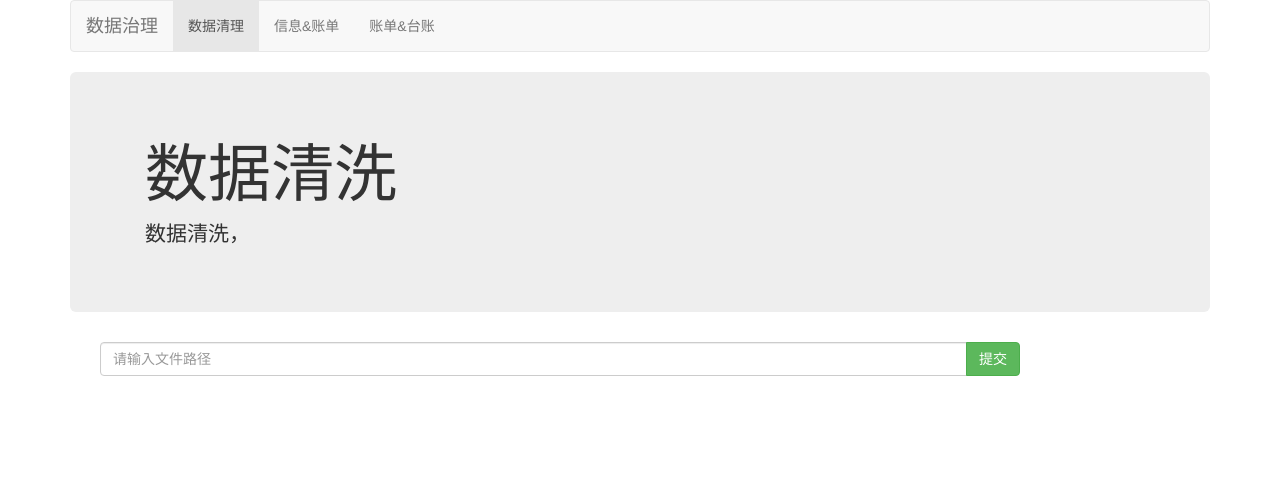
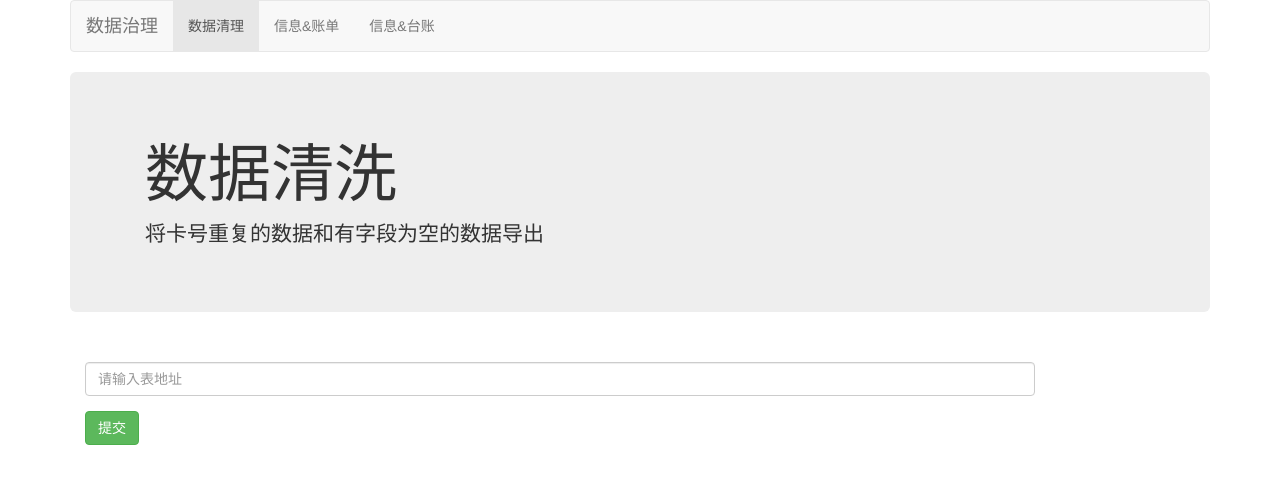
Before and after one commit to bluechanel/datagovernance, a Flask app: page / in a window 1280 px wide, after a click on "数据清理". Shown: the top 484 px of the page. Run offline with Flask 2, Linux system fonts and the light colour scheme; some libraries are stand-ins or nearby versions.

Commit message:
fixed bugs

```diff
--- a/app.py
+++ b/app.py
@@ -33,12 +33,13 @@ def clean(path: str) -> list[str]:
     data = pd.read_excel(path)
     # 重复  根据id去重
     data_duplicates = data.drop_duplicates(subset=["卡号"], keep=False)
-    result1_data = pd.merge(data, data_duplicates, how='outer', on="id", indicator=True).query(
+    result1_data = pd.merge(data, data_duplicates, how='outer', on="卡号", indicator=True).query(
         '_merge == "left_only"').drop(
         columns=['_merge'])
     # 有空值  所有字段空值判断
     n = data.isnull().any(axis=1)
-    m = n[n is True].index
+    # == 是因为这里是numpy
+    m = n[n == True].index
     result2_data = data[data.index.isin(m)]
     result1_data.to_excel(f'data/{result1_name}')
     result2_data.to_excel(f'data/{result2_name}')
@@ -92,15 +93,13 @@ def ledger(path1: str, path2: str) -> list[str]:
 @app.post('/data_clean')
 def clean_route():
     r = request.get_json()
-    logging.info(str(r))
     result_name = clean(r["path"])
-    return jsonify({"filename": f"{result_name}"})
+    return jsonify({"filename": result_name})
 
 
 @app.post('/finance')
 def finance_route():
     r = request.get_json()
-    logging.info(str(r))
     result_name = finance(r["path1"], r["path2"])
     return jsonify({"filename": result_name})
 
@@ -108,7 +107,6 @@ def finance_route():
 @app.post('/ledger')
 def ledger_route():
     r = request.get_json()
-    logging.info(str(r))
     result_name = ledger(r["path1"], r["path2"])
     return jsonify({"filename": result_name})
 
--- a/templates/index.html
+++ b/templates/index.html
@@ -21,7 +21,7 @@
                 <ul class="nav navbar-nav">
                     <li><a href="#clean" data-toggle="tab">数据清理</a></li>
                     <li><a href="#finance" data-toggle="tab">信息&账单</a></li>
-                    <li><a href="#ledger" data-toggle="tab">账单&台账</a></li>
+                    <li><a href="#ledger" data-toggle="tab">信息&台账</a></li>
 
                 </ul>
             </div><!--/.nav-collapse -->
@@ -63,19 +63,22 @@
             <div class="jumbotron">
                 <div class="container">
                     <h1>数据清洗</h1>
-                    <p>数据清洗，</p>
+                    <p>将卡号重复的数据和有字段为空的数据导出</p>
                 </div>
             </div>
             <div class="container">
                 <div class="col-sm-10">
-                    <div class="input-group">
-                        <input type="text" class="form-control" placeholder="请输入文件路径" id="clean_path">
-                        <span class="input-group-btn">
-                    <button class="btn btn-success" type="button" id="clean_submit">提交</button>
-                    </span>
-                    </div>
-                    <div id="clean_result">
-                    </div>
+                    <form class="form-horizontal" role="form">
+                        <div class="form-group">
+                            <label for="infoTable"></label>
+                            <input type="text" class="form-control" id="clean_path" placeholder="请输入表地址">
+                        </div>
+                        <div class="form-group">
+                            <button class="btn btn-success" type="button" id="clean_submit">提交</button>
+                        </div>
+                        <div class="form-group" id="clean_result">
+                        </div>
+                    </form>
                 </div>
             </div>
         </div>
@@ -112,8 +115,8 @@
         <div class="tab-pane fade" id="ledger">
             <div class="jumbotron">
                 <div class="container">
-                    <h1>账单&台账</h1>
-                    <p>提交两个excel文件地址，后台程序使用ip地址匹配，输出"账单和台账的差集"表和"台账和账单的差集"表</p>
+                    <h1>信息&台账</h1>
+                    <p>提交两个excel文件地址，后台程序使用ip地址匹配，输出"信息和台账的差集"表和"台账和信息的差集"表</p>
                 </div>
             </div>
             <div class="container">
```
Also changed, not shown: 7 other files.
